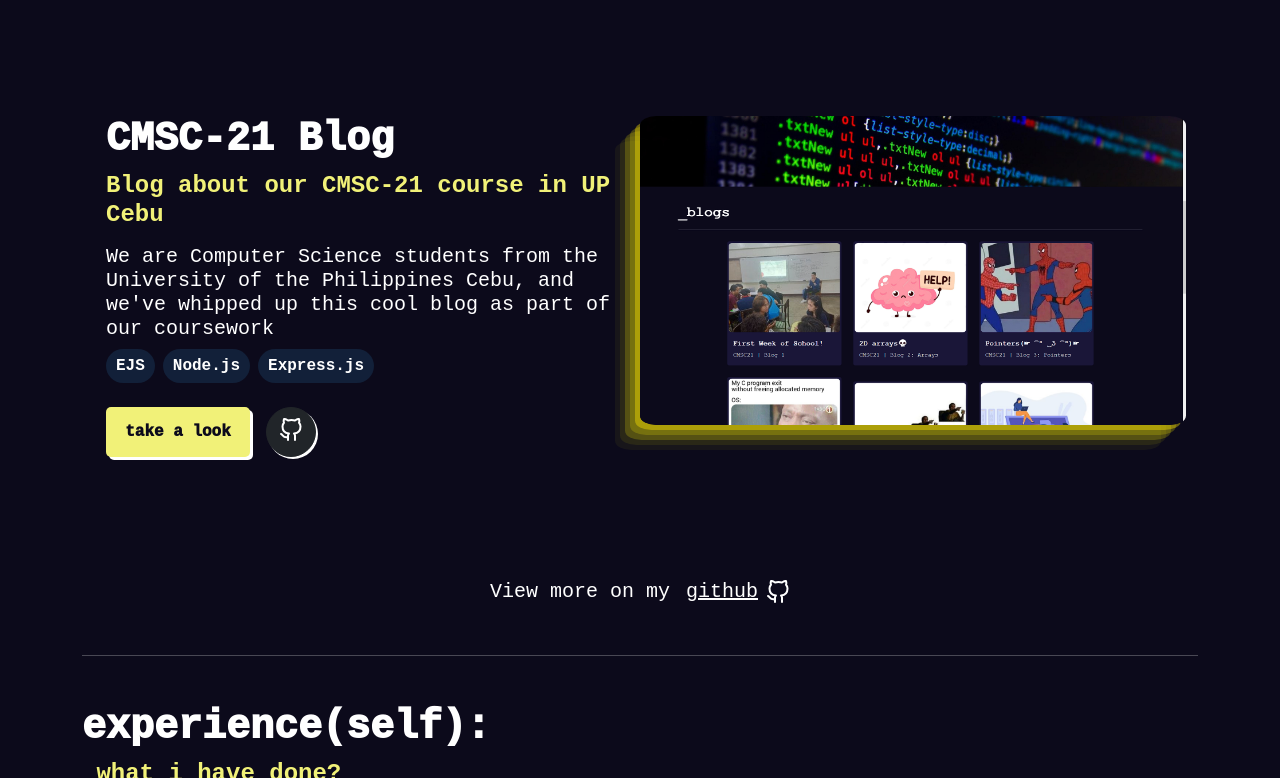
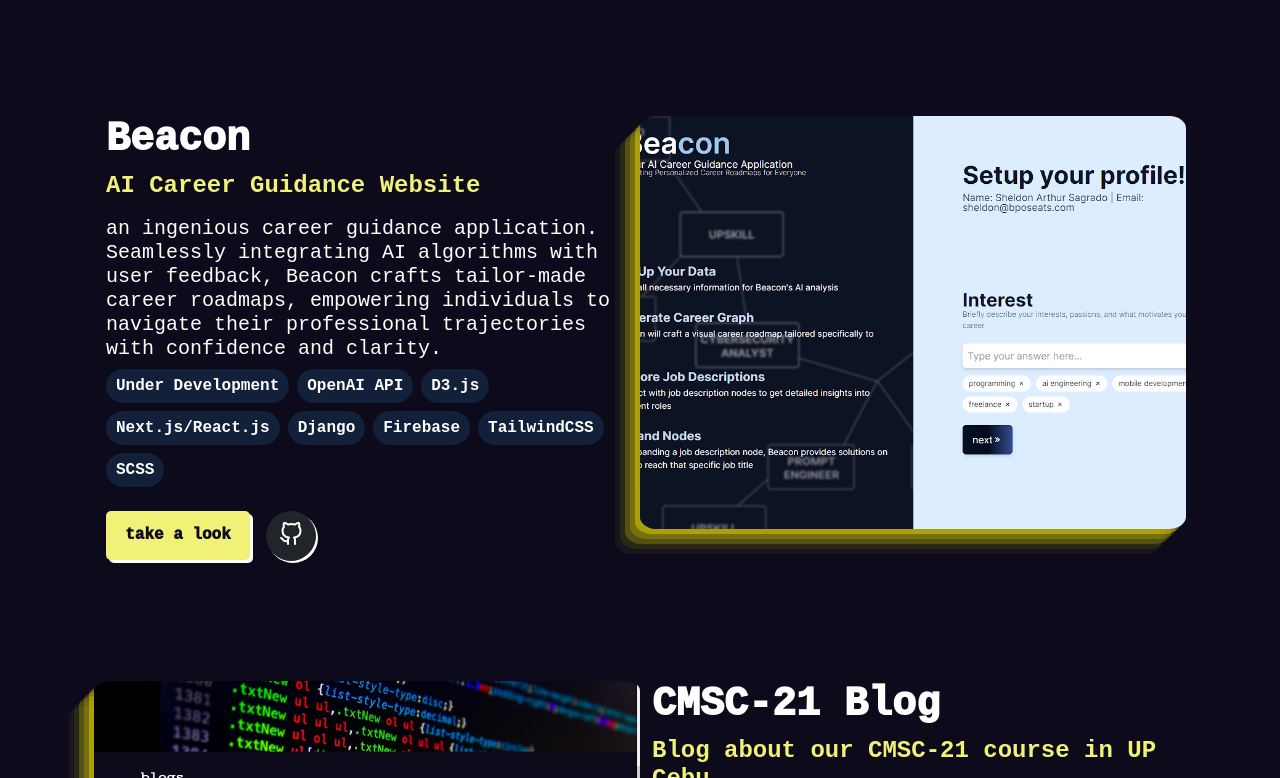
Before and after one commit to cup-noodlehS/portfolio-v2, a Vue app: page / in a window 1280 px wide. Shown: the part 2302-3080 px from the top of the page. Built offline with nearby package versions, Linux system fonts and the light colour scheme.

Commit message:
add beacon

```diff
--- a/src/components/index/features.vue
+++ b/src/components/index/features.vue
@@ -112,6 +112,25 @@ export default {
           github: "https://github.com/maxellmilay/finite-automata-visualizer",
         },
         {
+          imgUrl: "images/beacon.png",
+          title: "Beacon",
+          subtitle: "AI Career Guidance Website",
+          description:
+            "an ingenious career guidance application. Seamlessly integrating AI algorithms with user feedback, Beacon crafts tailor-made career roadmaps, empowering individuals to navigate their professional trajectories with confidence and clarity.",
+          skills: [
+            "Under Development",
+            "OpenAI API",
+            "D3.js",
+            "Next.js/React.js",
+            "Django",
+            "Firebase",
+            "TailwindCSS",
+            "SCSS",
+          ],
+          link: "",
+          github: "",
+        },
+        {
           imgUrl: "images/cmscblog.png",
           title: "CMSC-21 Blog",
           subtitle: "Blog about our CMSC-21 course in UP Cebu",
```
Also changed, not shown: public/images/beacon.png (added).
